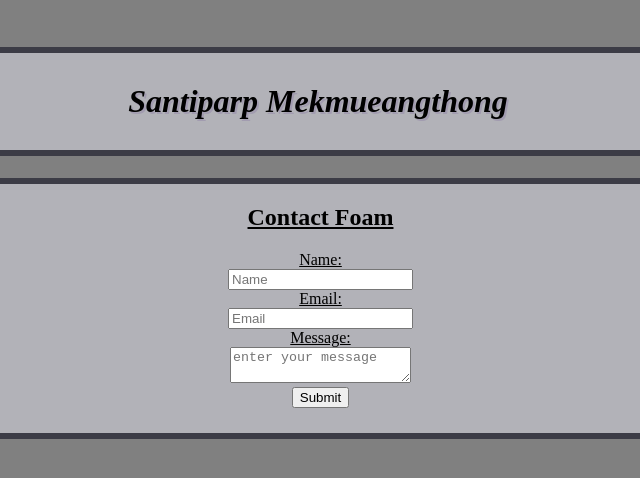
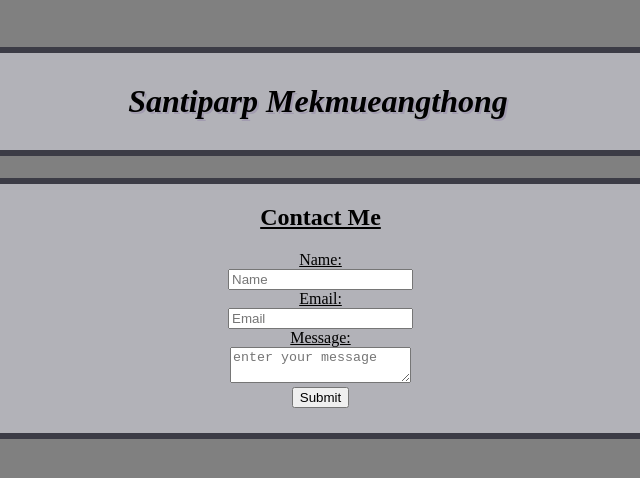
Before and after one commit to boom-sm/My-First-Personal-Website, a plain HTML site: page contact.html in a window 1280 px wide. Shown: the full height of the page, 322-962 px from the left. Drawn offline with Linux system fonts and the light colour scheme.

```diff
--- a/contact.html
+++ b/contact.html
@@ -15,7 +15,7 @@
     </nav>
     <h1 class="name">Santiparp Mekmueangthong</h1>
     <form class="main2">
-        <h2>Contact Foam</h2>
+        <h2>Contact Me</h2>
         <div>
             <label  for="name">Name:</label>
             <br/>
```
Also changed, not shown: 1 other file.
